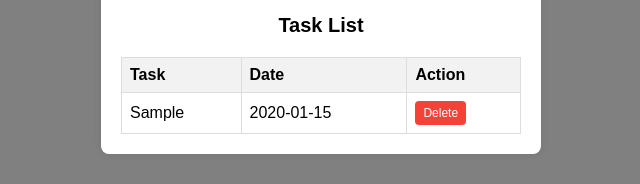
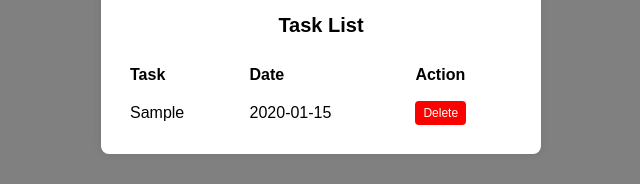
Before and after one commit to Revou-Coding-Camp/codingcamp-7-jul-25-NikHeras, a plain HTML site: page index.html in a window 1280 px wide. Both pictures are taken after typing "Sample", "2020-01-15" into the empty fields and a click on the button "Add". Shown: the part 342-526 px from the top of the page, without its empty margins (319-959 px from the left). Drawn offline with Linux system fonts and the light colour scheme.

Commit message:
Done_To-DoList

```diff
--- a/css/style.css
+++ b/css/style.css
@@ -80,17 +80,17 @@ table {
 }
 
 th, td {
-    border: 1px solid #ddd;
+    border: 1px solid white;
     padding: 8px;
     text-align: left;
 }
 
 th {
-    background-color: #f2f2f2;
+    background-color: white;
 }
 
 .delete-btn {
-    background-color: #f44336;
+    background-color: red;
     color: white;
     border: none;
     padding: 5px 8px;
@@ -100,5 +100,5 @@ th {
 }
 
 .delete-btn:hover {
-    background-color: #da190b;
+    background-color: red;
 }
```
